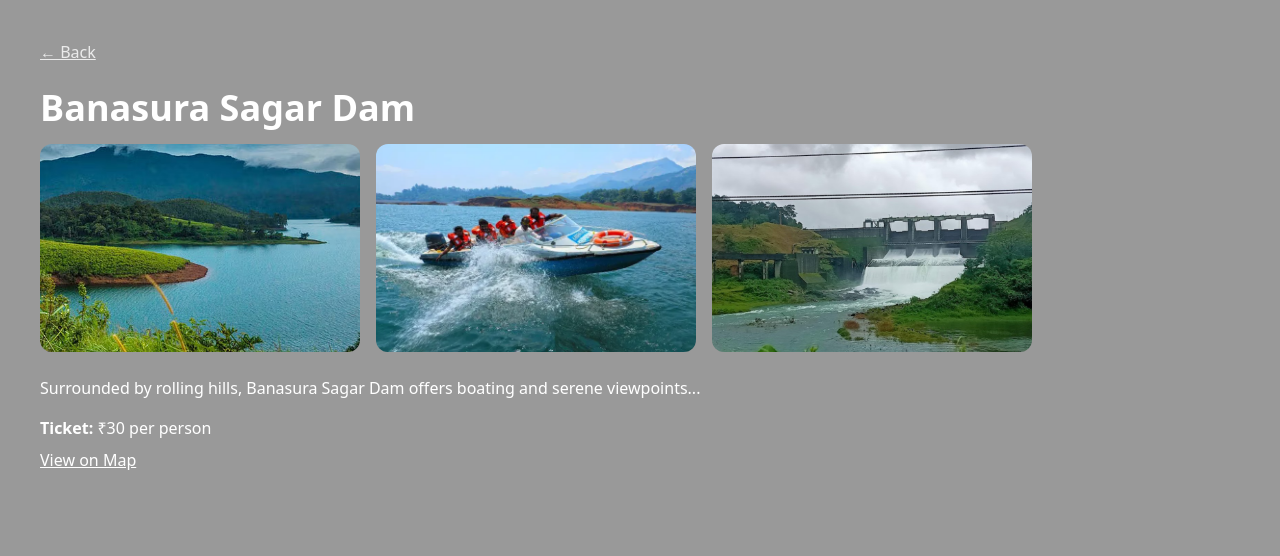
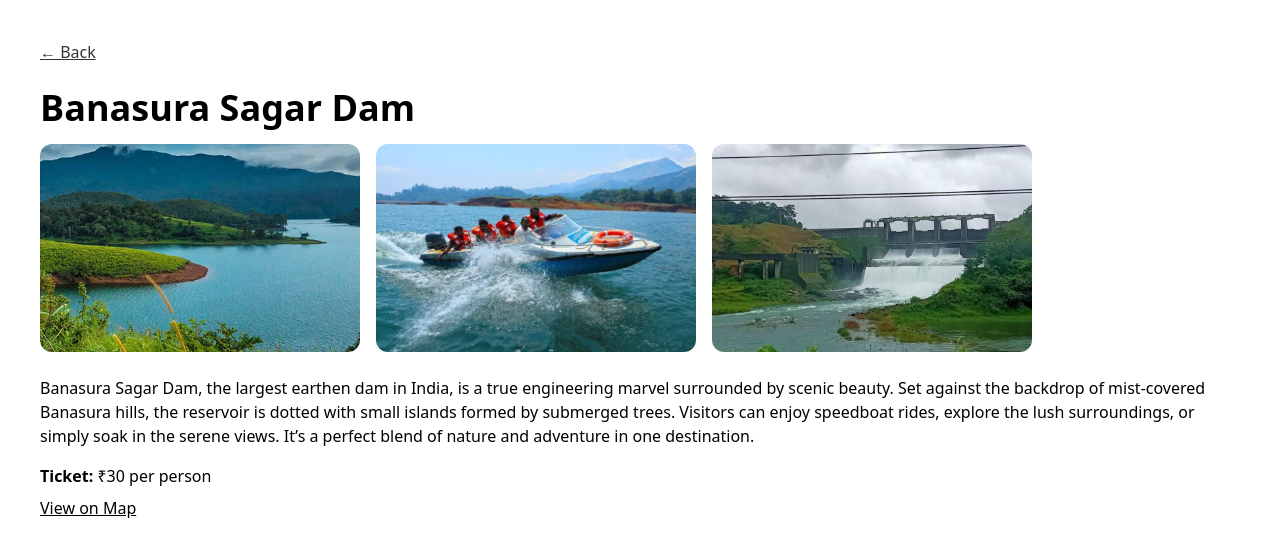
Before and after one commit to lubnafebin/wayanad-explorer, a React (Vite) app: page /destination/banasura-sagar-dam in a window 1280 px wide. Shown: the top 556 px of the page. Built offline with nearby package versions, Linux system fonts and the light colour scheme.

Commit message:
feat: enhance destination descriptions for clarity and update styling in DestinationDetails component

```diff
--- a/src/data/destination.js
+++ b/src/data/destination.js
@@ -3,8 +3,12 @@ export const DESTINATIONS = [
     slug: "chembra-peak",
     title: "Chembra Peak",
     short: "The highest peak in Wayanad, famous for its heart-shaped lake.",
-    long: "Chembra Peak is renowned for its scenic trails and the iconic heart-shaped lake on the way...",
-    images: ["/assets/wayanad.jpg", "/assets/chembra.jpg","/assets/chembra2.webp"],
+    long: "Chembra Peak is the highest peak in Wayanad and a popular trekking destination.Nestled amidst lush tea plantations and rolling hills, the trek to the summit offers breathtaking views of the Western Ghats. One of its main highlights is the iconic heart-shaped lake, believed to never dry up, which adds a unique charm to the journey. Perfect for nature lovers and adventure seekers, Chembra is an experience you’ll never forget.",
+    images: [
+      "/assets/wayanad.jpg",
+      "/assets/chembra.jpg",
+      "/assets/chembra2.webp",
+    ],
     ticket: "₹50 per person",
     mapUrl: "https://maps.google.com/?q=Chembra+Peak",
   },
@@ -12,8 +16,12 @@ export const DESTINATIONS = [
     slug: "edakkal-caves",
     title: "Edakkal Caves",
     short: "Ancient caves featuring rare stone age carvings and pictographs.",
-    long: "Edakkal Caves are a historic wonder with petroglyphs believed to be thousands of years old...",
-    images: ["/assets/edakkal-caves.webp","/assets/edakkal-caves1.jpg","/assets/edakkal-cave2.jpg"],
+    long: "Edakkal Caves are a unique archaeological treasure, renowned for their ancient rock carvings that date back thousands of years. Located on Ambukuthi Hill, reaching the caves involves a short trek through forest trails and steep paths. Inside, the carvings depict human figures, animals, and symbols from prehistoric civilizations, making it a must-visit for history buffs and curious explorers alike.",
+    images: [
+      "/assets/edakkal-caves.webp",
+      "/assets/edakkal-caves1.jpg",
+      "/assets/edakkal-cave2.jpg",
+    ],
     ticket: "₹40 per person",
     mapUrl: "https://maps.google.com/?q=Edakkal+Caves",
   },
@@ -21,8 +29,12 @@ export const DESTINATIONS = [
     slug: "banasura-sagar-dam",
     title: "Banasura Sagar Dam",
     short: "The largest earthen dam in India with scenic hill views.",
-    long: "Surrounded by rolling hills, Banasura Sagar Dam offers boating and serene viewpoints...",
-    images: ["/assets/banasura-sagar-dam.avif","/assets/banasura-dam2.webp","/assets/Banasura1.jpg"],
+    long: "Banasura Sagar Dam, the largest earthen dam in India, is a true engineering marvel surrounded by scenic beauty. Set against the backdrop of mist-covered Banasura hills, the reservoir is dotted with small islands formed by submerged trees. Visitors can enjoy speedboat rides, explore the lush surroundings, or simply soak in the serene views. It’s a perfect blend of nature and adventure in one destination.",
+    images: [
+      "/assets/banasura-sagar-dam.avif",
+      "/assets/banasura-dam2.webp",
+      "/assets/Banasura1.jpg",
+    ],
     ticket: "₹30 per person",
     mapUrl: "https://maps.google.com/?q=Banasura+Sagar+Dam",
   },
--- a/src/pages/DestinationDetails.jsx
+++ b/src/pages/DestinationDetails.jsx
@@ -17,10 +17,10 @@ export const DestinationDetails = () => {
     }, 0);
   };
   return (
-    <div className="min-h-screen p-6 md:p-10 text-white bg-black/40 backdrop-blur-sm">
+    <div className="min-h-screen p-6 md:p-10 text-black backdrop-blur-sm">
       <button
         onClick={goBackToDestinations}
-        className="mb-6 text-white/80 hover:text-white underline"
+        className="mb-6 text-black/80 underline"
       >
         ← Back
       </button>
```
